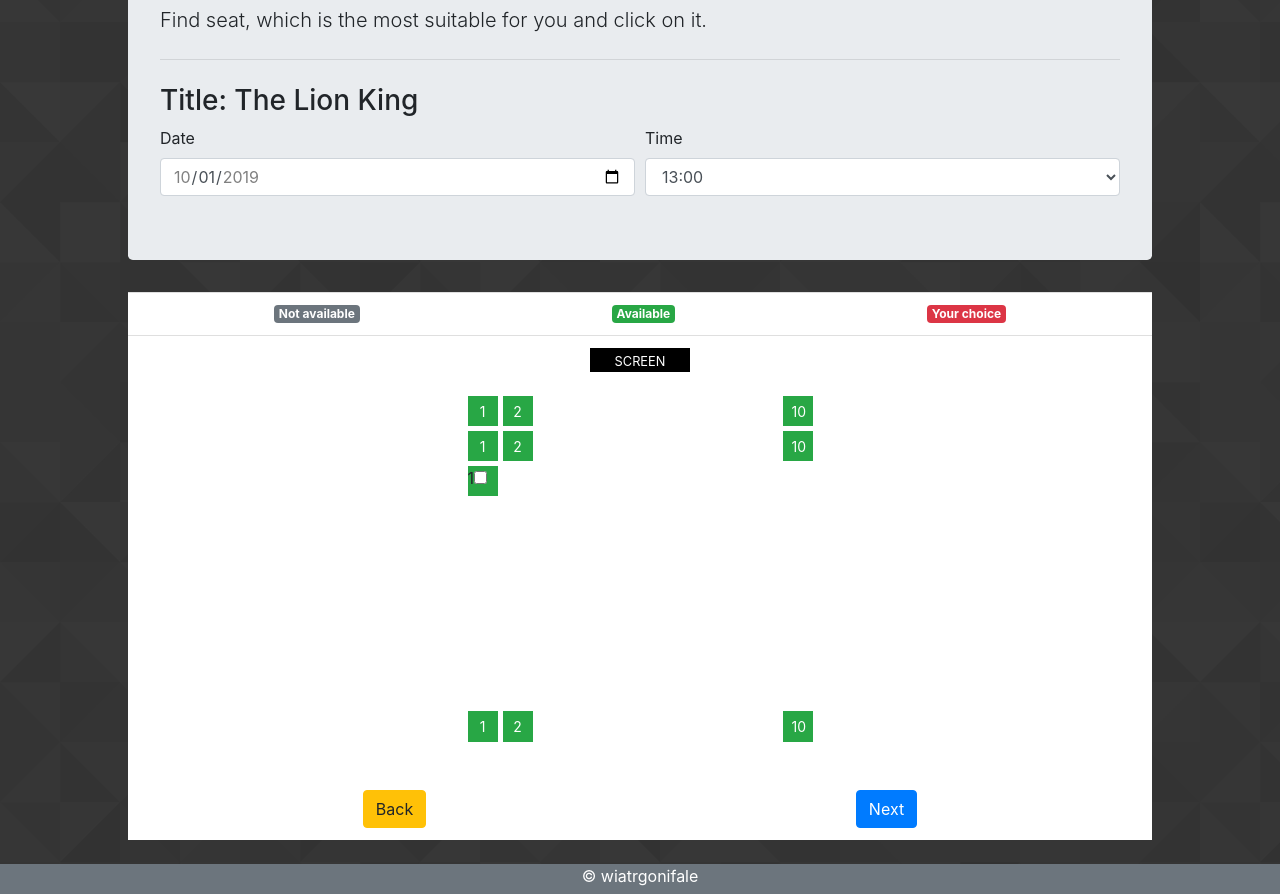
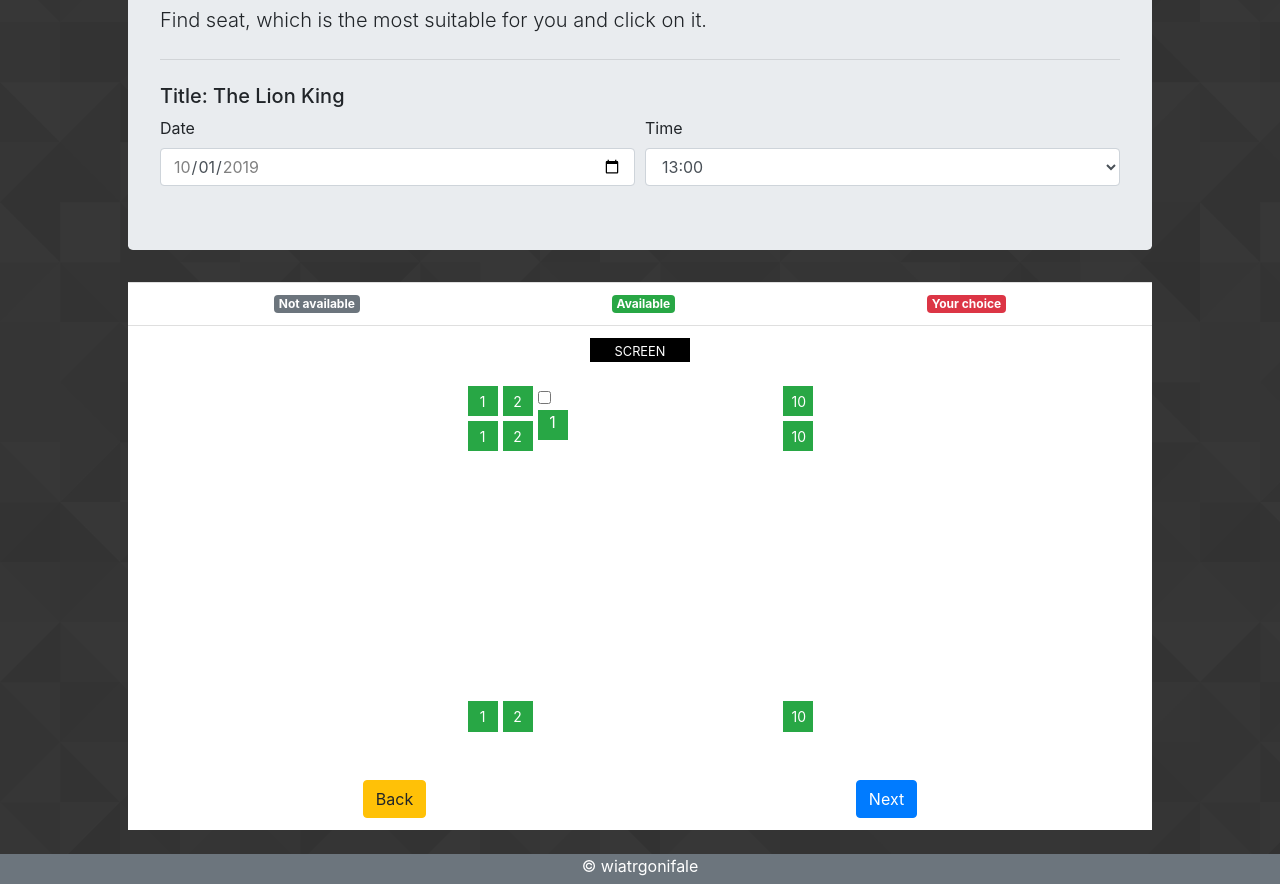
Before and after one commit to junasia/CinemaApp, a plain HTML site: page seats.html in a window 1280 px wide. Shown: the part 158-1052 px from the top of the page. Drawn offline with nearby package versions, Linux system fonts and the light colour scheme.

Commit message:
checkbox as seat

```diff
--- a/seats.html
+++ b/seats.html
@@ -12,6 +12,7 @@
     <link rel="stylesheet" href="https://stackpath.bootstrapcdn.com/bootstrap/4.3.1/css/bootstrap.min.css"
         integrity="sha384-ggOyR0iXCbMQv3Xipma34MD+dH/1fQ784/j6cY/iJTQUOhcWr7x9JvoRxT2MZw1T" crossorigin="anonymous">
     <link rel="stylesheet" href="style.css">
+
 </head>
 
 <body>
@@ -46,7 +47,7 @@
             <h1 class="display-4">Choose seat</h1>
             <p class="lead">Find seat, which is the most suitable for you and click on it.</p>
             <hr class="my-4">
-            <h3>Title: The Lion King</h3>
+            <h5>Title: The Lion King</h5>
             <form>
                 <div class="form-row">
                     <div class="col-sm-6">
@@ -74,8 +75,10 @@
             <li class="list-group-item d-flex flex-column align-items-center">
                 <div class="screen text-center"><small>SCREEN</small></div>
                 <div class="seats-container mt-4">
-
-                    <label class="bg-success" for="seatC1" style="grid-area: C/1">1<input type="checkbox" id="seatC1"></label>
+                    <label class="seat">
+                        <input type="checkbox"/>
+                        <span style="grid-area: C/1">1</span>
+                     </label>
 
                     <button type="button" class="btn btn-success btn-sm" style="grid-area: A/1" onclick="onSeatClick">1</button>
                     <button type="button" class="btn btn-success btn-sm" style="grid-area: A/2" onclick="onSeatClick">2</button>
@@ -89,8 +92,8 @@
                 </div>
 
                 <div class="d-flex justify-content-around w-100 mt-5">
-                    <button type="button" class="btn btn-warning">Back</button>
-                    <button type="button" class="btn btn-primary">Next</button>
+                    <a class="btn btn-warning" href="index.html" role="button">Back</a>
+                    <a class="btn btn-primary" href="personal_info.html" role="button">Next</a>
                 </div>
             </li>
         </ul>
--- a/style.css
+++ b/style.css
@@ -52,3 +52,32 @@ body
   width: 100%;
   text-align: center;
 }
+
+
+
+.personalInfoForm
+{
+  max-width: 450px;
+  margin-left: auto;
+  margin-right: auto;
+}
+
+.seat > span
+{
+  display: inline-block;
+  width: 30px;
+  height: 30px;
+  text-align: center;
+}
+
+.seat > input + span
+{
+  color: white;
+  background-color: var(--success);
+}
+
+.seat > input:checked + span
+{
+  color: black;
+  background-color: var(--warning);
+}
```
